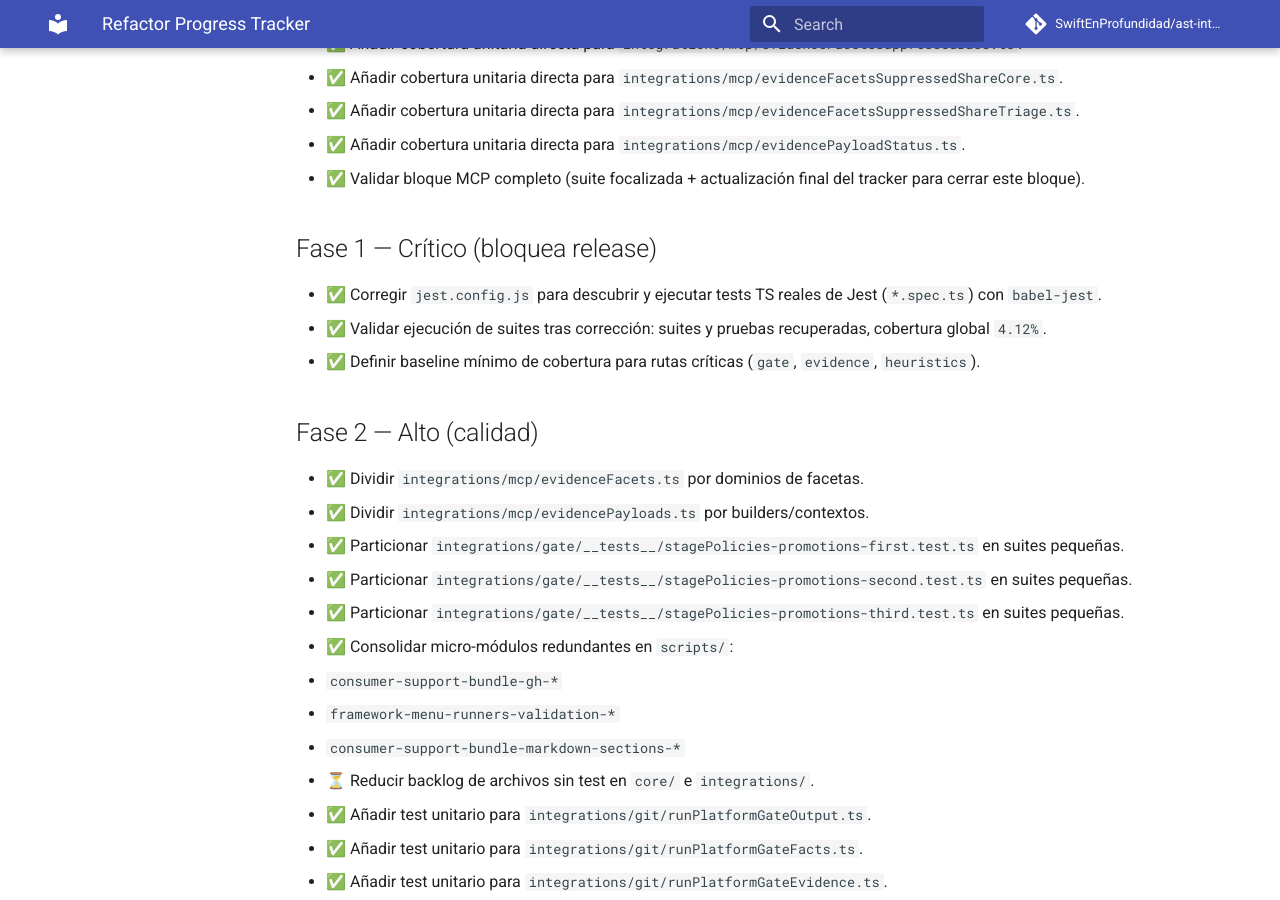
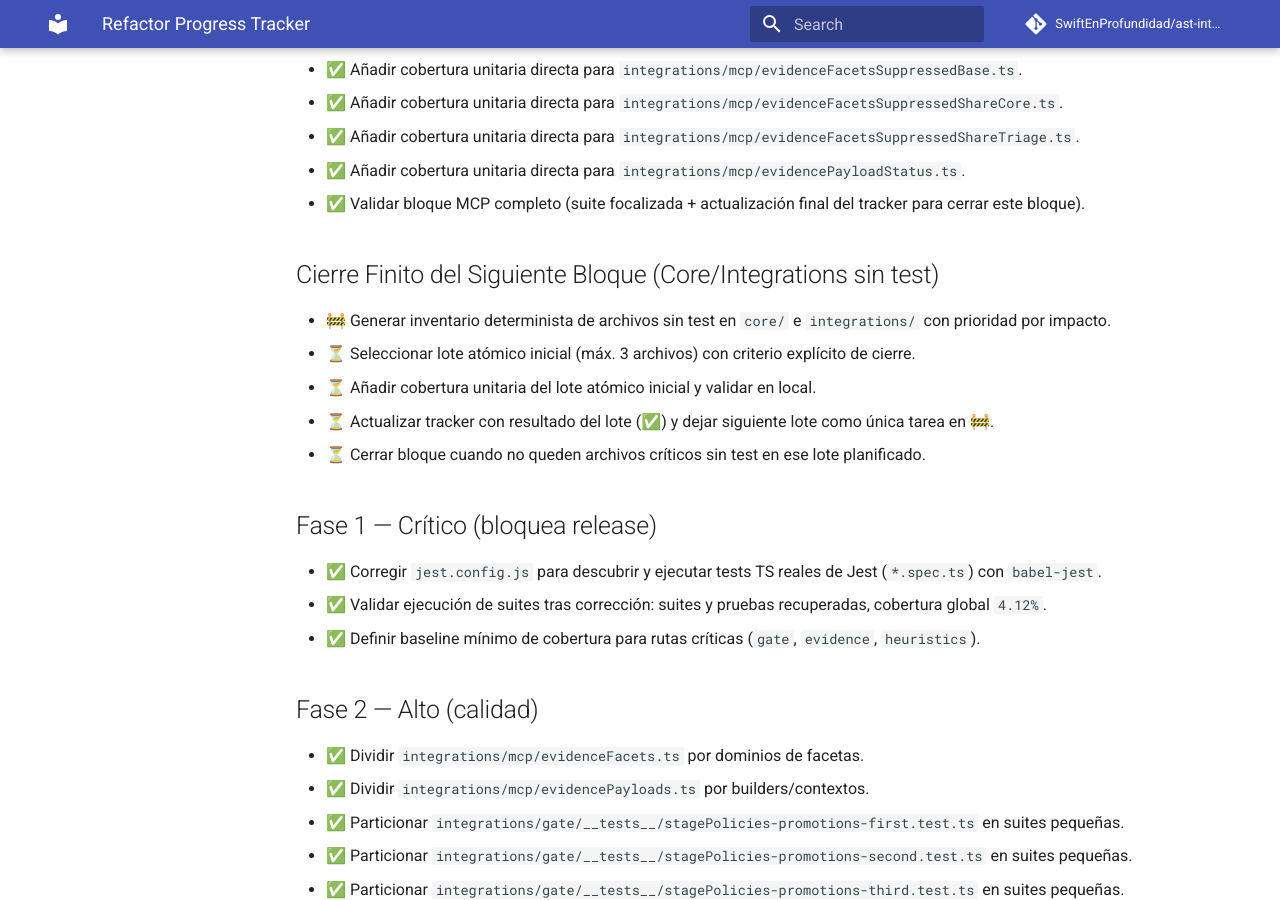
Before and after one commit to SwiftEnProfundidad/ast-intelligence-hooks, an MkDocs documentation site: the page built from docs/REFRACTOR_PROGRESS.md, in a window 1280 px wide and 900 px high, scrolled down 3003 px. Built offline with MkDocs 1.6.1 and Material for MkDocs 9.7.7, drawn with Linux system fonts in a browser that asks for light colours; comment, search, counter and statistics services are not loaded; some of the changed text lies outside the part shown.

Commit message:
docs(progress): define finite next block for core/integrations test backlog

```diff
--- a/docs/REFRACTOR_PROGRESS.md
+++ b/docs/REFRACTOR_PROGRESS.md
@@ -8,7 +8,7 @@ Estado consolidado del refactor con seguimiento de tareas y evidencia del avance
 - ⏳ Pendiente
 
 ## Tareas Abiertas (Vista Rápida)
-- 🚧 Ejecutar siguiente bloque alto de refactor: reducir backlog de archivos sin test en `core/` e `integrations/`.
+- ⏳ Ejecutar siguiente bloque alto de refactor: reducir backlog de archivos sin test en `core/` e `integrations/` (ver cierre finito siguiente).
 
 ## Backlog Visible (Corto Plazo)
 - ✅ Capturar salida operativa real del handoff pack en entorno mock y consolidarla en documentación.
@@ -60,6 +60,13 @@ Estado consolidado del refactor con seguimiento de tareas y evidencia del avance
 - ✅ Añadir cobertura unitaria directa para `integrations/mcp/evidenceFacetsSuppressedShareTriage.ts`.
 - ✅ Añadir cobertura unitaria directa para `integrations/mcp/evidencePayloadStatus.ts`.
 - ✅ Validar bloque MCP completo (suite focalizada + actualización final del tracker para cerrar este bloque).
+
+## Cierre Finito del Siguiente Bloque (Core/Integrations sin test)
+- 🚧 Generar inventario determinista de archivos sin test en `core/` e `integrations/` con prioridad por impacto.
+- ⏳ Seleccionar lote atómico inicial (máx. 3 archivos) con criterio explícito de cierre.
+- ⏳ Añadir cobertura unitaria del lote atómico inicial y validar en local.
+- ⏳ Actualizar tracker con resultado del lote (✅) y dejar siguiente lote como única tarea en 🚧.
+- ⏳ Cerrar bloque cuando no queden archivos críticos sin test en ese lote planificado.
 
 ## Fase 1 — Crítico (bloquea release)
 - ✅ Corregir `jest.config.js` para descubrir y ejecutar tests TS reales de Jest (`*.spec.ts`) con `babel-jest`.
```
